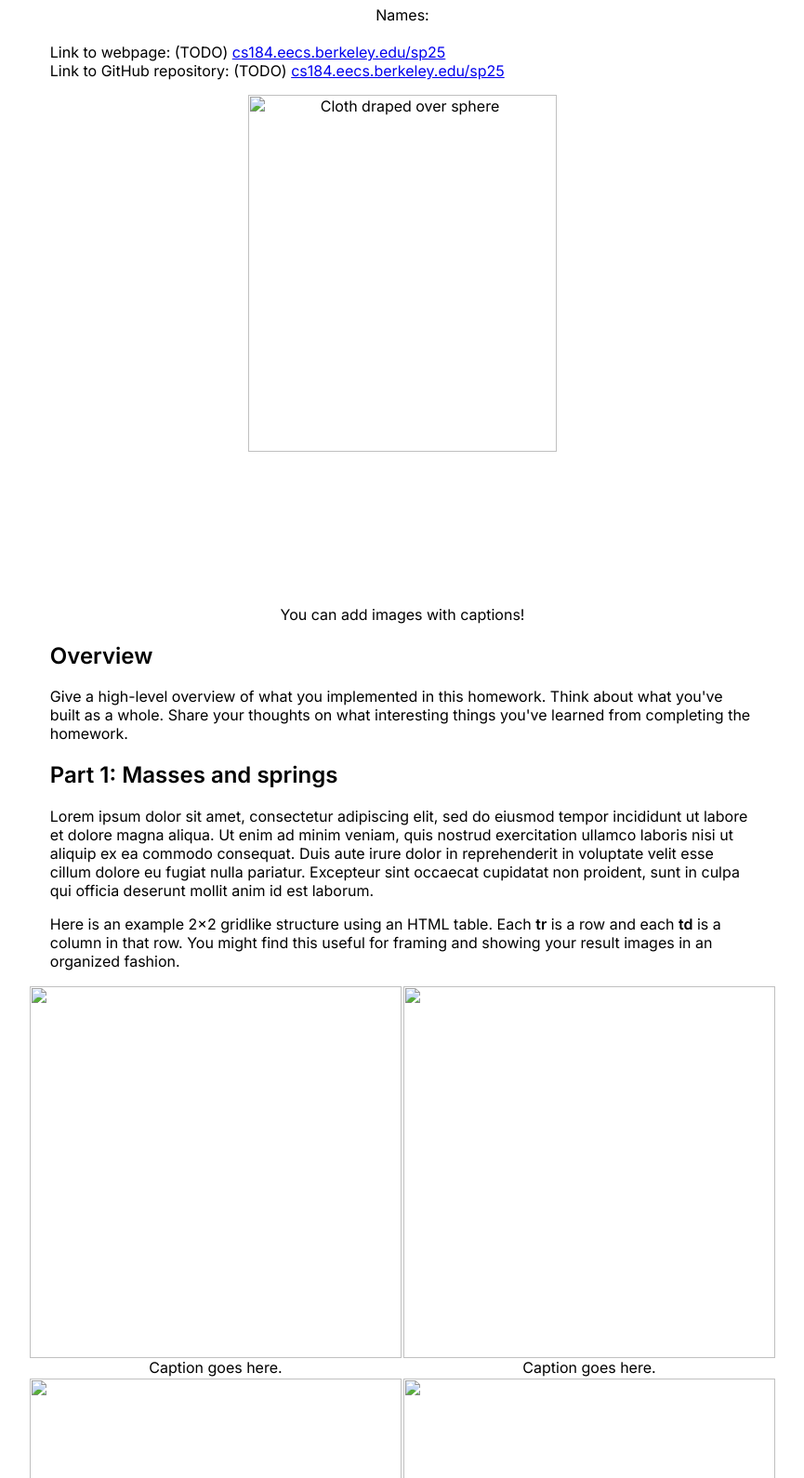
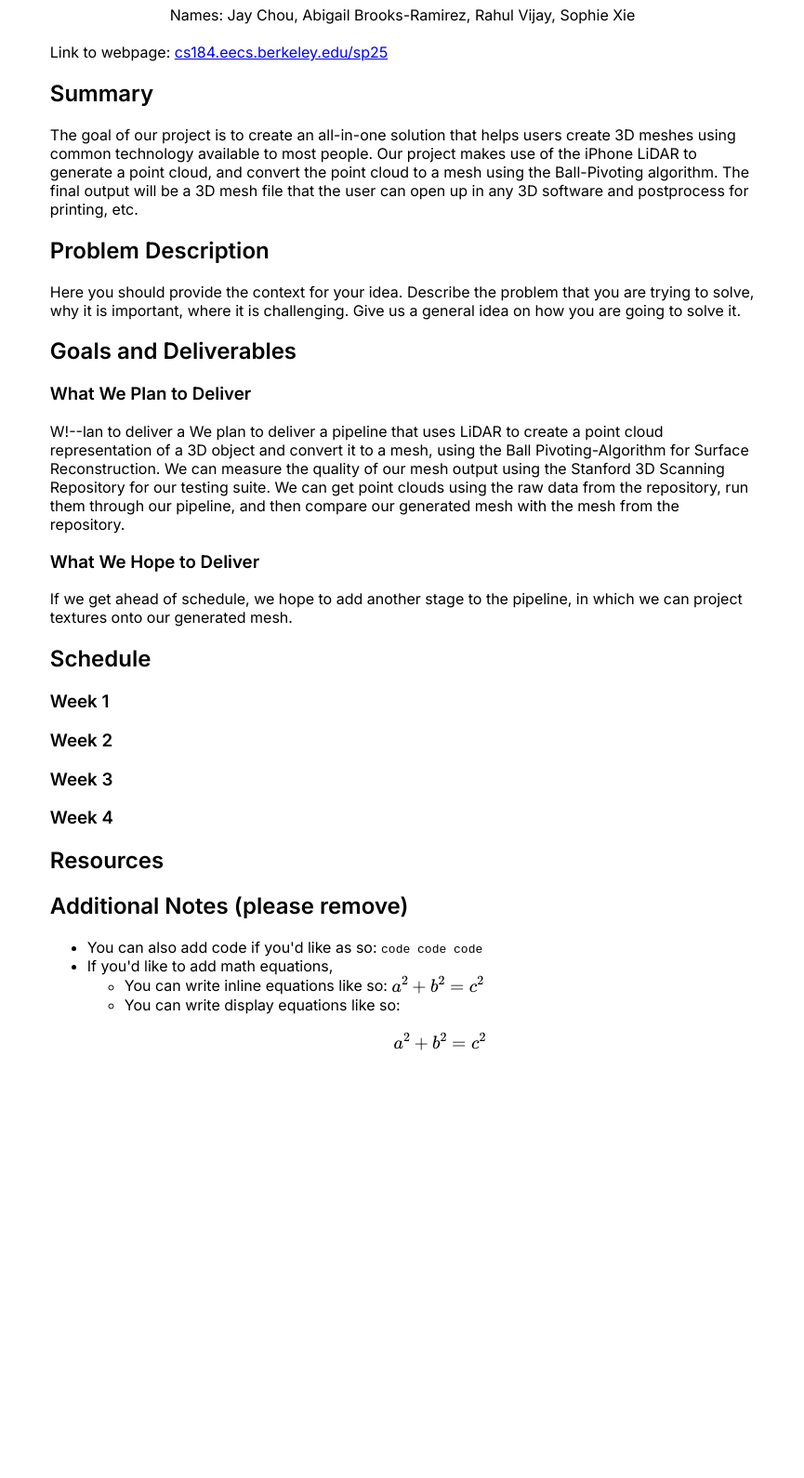
Before and after one commit to sophie200/184-proj-prop, a plain HTML site: page index.html in a window 1280 px wide. Shown: the part 144-1734 px from the top of the page at 93% size, without its empty margins (207-1072 px from the left). After the commit the page ends 1361 px from the top, so only its background shows below. Drawn offline with nearby package versions, Linux system fonts and the light colour scheme; some packages are replaced by stand-ins of ours.

Commit message:
yayyy
Co-authored-by: Abigail Brooks-Ramirez <a.brooks@berkeley.edu>
Co-authored-by: Rahul Vijay <rahulvijay04@users.noreply.github.com>
Co-authored-by: Sophie Xie <sophie200@users.noreply.github.com>

```diff
--- a/index.html
+++ b/index.html
@@ -27,72 +27,46 @@
 	</head>
 	<body>
 		<div class="container">
-		<h1>CS184/284A Spring 2025 Homework 4 Write-Up</h1>
-		<div style="text-align: center;">Names: </div>
+		<h1>Meshiah Complex</h1>
+		<div style="text-align: center;">Names: Jay Chou, Abigail Brooks-Ramirez, Rahul Vijay, Sophie Xie</div>
 
 		<br>
 
-		Link to webpage: (TODO) <a href="https://cs184.eecs.berkeley.edu/sp25">cs184.eecs.berkeley.edu/sp25</a>
+		Link to webpage: <a href="https://cs184.eecs.berkeley.edu/sp25">cs184.eecs.berkeley.edu/sp25</a>
 
 		<br>
 
-		Link to GitHub repository: (TODO) <a href="https://cs184.eecs.berkeley.edu/sp25">cs184.eecs.berkeley.edu/sp25</a>
+		<h2>Summary</h2>
+		The goal of our project is to create an all-in-one solution that helps users create 3D meshes using common technology available to most people. Our project makes use of the iPhone LiDAR to generate a point cloud, and convert the point cloud to a mesh using the Ball-Pivoting algorithm. The final output will be a 3D mesh file that the user can open up in any 3D software and postprocess for printing, etc.
 
-		<figure>
-			<img src="clothsim.png" alt="Cloth draped over sphere" style="width:70%"/>
-			<figcaption>You can add images with captions!</figcaption>
-		</figure>
+		<h2>Problem Description</h2>
+		Here you should provide the context for your idea. Describe the problem that you are trying to solve, why it is important, where it is challenging. Give us a general idea on how you are going to solve it.
 
-		<!--
-		We've already added one heading per part, to make your write-up as navigable when grading. Please fit your write-up within these sections!
-		-->
+		<h2>Goals and Deliverables</h2>			<h3>What We Plan to Deliver</h3>
+			<!--What do we need to deliver, bare min to achieve our desired grade-->
+			W!--lan to deliver a
 
-		<h2>Overview</h2>
-		Give a high-level overview of what you implemented in this homework. Think about what you've built as a whole. Share your thoughts on what interesting things you've learned from completing the homework.
 
-		<h2>Part 1: Masses and springs</h2>
-		Lorem ipsum dolor sit amet, consectetur adipiscing elit, sed do eiusmod tempor incididunt ut labore et dolore magna aliqua. Ut enim ad minim veniam, quis nostrud exercitation ullamco laboris nisi ut aliquip ex ea commodo consequat. Duis aute irure dolor in reprehenderit in voluptate velit esse cillum dolore eu fugiat nulla pariatur. Excepteur sint occaecat cupidatat non proident, sunt in culpa qui officia deserunt mollit anim id est laborum.
 
-		<p>Here is an example 2x2 gridlike structure using an HTML table. Each <b>tr</b> is a row and each <b>td</b> is a column in that row. You might find this useful for framing and showing your result images in an organized fashion.</p>
-		<div style="display: flex; flex-direction: column; align-items: center;">
-			<table style="width: 100%; text-align: center; border-collapse: collapse;">
-			  <tr>
-				<td style="text-align: center;">
-				  <img src="clothsim.png" width="400px"/>
-				  <figcaption>Caption goes here.</figcaption>
-				</td>
-				<td style="text-align: center;">
-				  <img src="clothsim.png" width="400px"/>
-				  <figcaption>Caption goes here.</figcaption>
-				</td>
-			  </tr>
-			  <tr>
-				<td style="text-align: center;">
-				  <img src="clothsim.png" width="400px"/>
-				  <figcaption>Caption goes here.</figcaption>
-				</td>
-				<td style="text-align: center;">
-				  <img src="clothsim.png" width="400px"/>
-				  <figcaption>Caption goes here.</figcaption>
-				</td>
-			  </tr>
-			</table>
-		</div>
+			We plan to deliver a pipeline that uses LiDAR to create a point cloud representation of a 3D object and convert it to a mesh, using the Ball Pivoting-Algorithm for Surface Reconstruction.
+			<!--Descibe expected output-->
+			<!--Describe how we plan to measure quality/performance-->
+			We can measure the quality of our mesh output using the Stanford 3D Scanning Repository for our testing suite. We can get point clouds using the raw data from the repository, run them through our pipeline, and then compare our generated mesh with the mesh from the repository. <!--TODO: Research to find an error function-->
+			<h3>What We Hope to Deliver</h3>
+			<!--Additional work we can do if we achieve our initial goal-->
+			If we get ahead of schedule, we hope to add another stage to the pipeline, in which we can project textures onto our generated mesh. <!--TODO: Finish Add detail about how we do this--></p1>
+		<h2>Schedule</h2>
+		<!--Week by head k  plan of what tasks we do each week-->
+  			<h3>Week 1</h3>
 
-		<h2>Part 2: Simulation via numerical integration</h2>
-		Lorem ipsum dolor sit amet, consectetur adipiscing elit, sed do eiusmod tempor incididunt ut labore et dolore magna aliqua. Ut enim ad minim veniam, quis nostrud exercitation ullamco laboris nisi ut aliquip ex ea commodo consequat. Duis aute irure dolor in reprehenderit in voluptate velit esse cillum dolore eu fugiat nulla pariatur. Excepteur sint occaecat cupidatat non proident, sunt in culpa qui officia deserunt mollit anim id est laborum.
+			<h3>Week 2</h3>
 
-		<h2>Part 3: Handling collisions with other objects</h2>
-		Lorem ipsum dolor sit amet, consectetur adipiscing elit, sed do eiusmod tempor incididunt ut labore et dolore magna aliqua. Ut enim ad minim veniam, quis nostrud exercitation ullamco laboris nisi ut aliquip ex ea commodo consequat. Duis aute irure dolor in reprehenderit in voluptate velit esse cillum dolore eu fugiat nulla pariatur. Excepteur sint occaecat cupidatat non proident, sunt in culpa qui officia deserunt mollit anim id est laborum.
+			<h3>Week 3</h3>
 
-		<h2>Part 4: Handling self-collisions</h2>
-		Lorem ipsum dolor sit amet, consectetur adipiscing elit, sed do eiusmod tempor incididunt ut labore et dolore magna aliqua. Ut enim ad minim veniam, quis nostrud exercitation ullamco laboris nisi ut aliquip ex ea commodo consequat. Duis aute irure dolor in reprehenderit in voluptate velit esse cillum dolore eu fugiat nulla pariatur. Excepteur sint occaecat cupidatat non proident, sunt in culpa qui officia deserunt mollit anim id est laborum.
+			<h3>Week 4</h3>
 
-		<h2>Part 5: Shaders</h2>
-		Lorem ipsum dolor sit amet, consectetur adipiscing elit, sed do eiusmod tempor incididunt ut labore et dolore magna aliqua. Ut enim ad minim veniam, quis nostrud exercitation ullamco laboris nisi ut aliquip ex ea commodo consequat. Duis aute irure dolor in reprehenderit in voluptate velit esse cillum dolore eu fugiat nulla pariatur. Excepteur sint occaecat cupidatat non proident, sunt in culpa qui officia deserunt mollit anim id est laborum.
-
-		<h2>(Optional) Part 6: Extra Credit - Additional cloth simulation features!</h2>
-		Lorem ipsum dolor sit amet, consectetur adipiscing elit, sed do eiusmod tempor incididunt ut labore et dolore magna aliqua. Ut enim ad minim veniam, quis nostrud exercitation ullamco laboris nisi ut aliquip ex ea commodo consequat. Duis aute irure dolor in reprehenderit in voluptate velit esse cillum dolore eu fugiat nulla pariatur. Excepteur sint occaecat cupidatat non proident, sunt in culpa qui officia deserunt mollit anim id est laborum.
+		<h2>Resources</h2>
+		<!--What books/papers/online resources are used as references, what computing, software hardware platforms-->
 
 		<h2>Additional Notes (please remove)</h2>
 		<ul>
```
